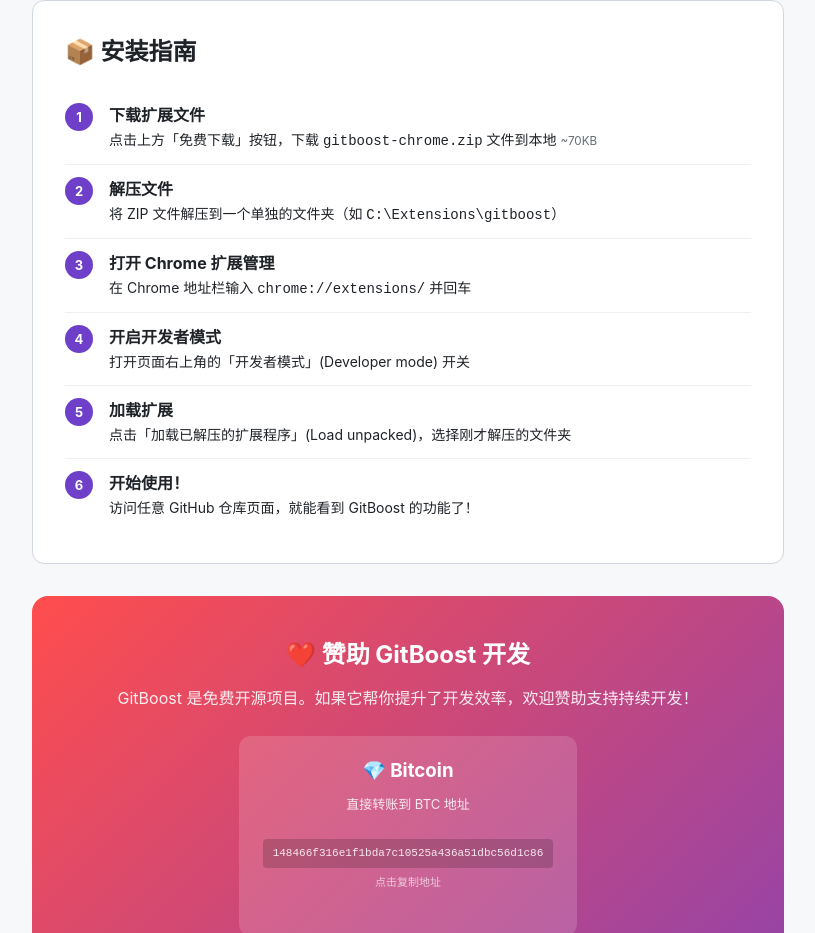
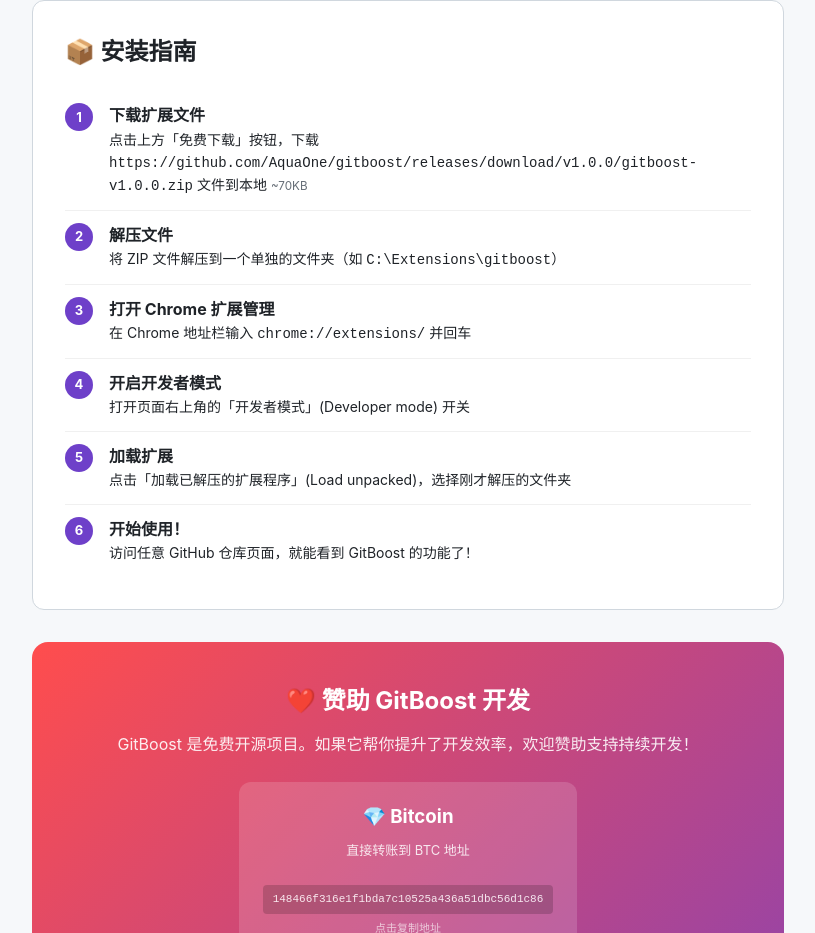
Before and after one commit to AquaOne/gitboost, a browser extension: page docs/download.html in a window 1280 px wide. Shown: the part 975-1908 px from the top of the page, without its empty margins (232-1047 px from the left). Drawn offline with Linux system fonts and the light colour scheme.

Commit message:
Update download links to GitHub releases

```diff
--- a/docs/download.html
+++ b/docs/download.html
@@ -253,7 +253,7 @@
           <li>深色模式适配</li>
           <li>中英文双语</li>
         </ul>
-        <a href="gitboost-chrome.zip" class="btn btn-primary" download>📥 免费下载</a>
+        <a href="https://github.com/AquaOne/gitboost/releases/download/v1.0.0/gitboost-v1.0.0.zip" class="btn btn-primary" download>📥 免费下载</a>
       </div>
 
       <div class="pricing-card featured">
@@ -277,7 +277,7 @@
         <div class="install-num">1</div>
         <div>
           <strong>下载扩展文件</strong>
-          <p>点击上方「免费下载」按钮，下载 <code>gitboost-chrome.zip</code> 文件到本地 <small>~70KB</small></p>
+          <p>点击上方「免费下载」按钮，下载 <code>https://github.com/AquaOne/gitboost/releases/download/v1.0.0/gitboost-v1.0.0.zip</code> 文件到本地 <small>~70KB</small></p>
         </div>
       </div>
       <div class="install-step">
@@ -349,7 +349,7 @@
     <div class="cta-section">
       <h2>🚀 准备好了？</h2>
       <p>下载 GitBoost，立即提升你的 GitHub 体验！</p>
-      <a href="gitboost-chrome.zip" class="btn btn-primary btn-large" download>📥 免费下载 GitBoost</a>
+      <a href="https://github.com/AquaOne/gitboost/releases/download/v1.0.0/gitboost-v1.0.0.zip" class="btn btn-primary btn-large" download>📥 免费下载 GitBoost</a>
       <p style="margin-top:12px;color:#656d76;font-size:13px">下载量: 0 · 版本: 1.0.0 · 开源 MIT 许可</p>
     </div>
   </div>
```
